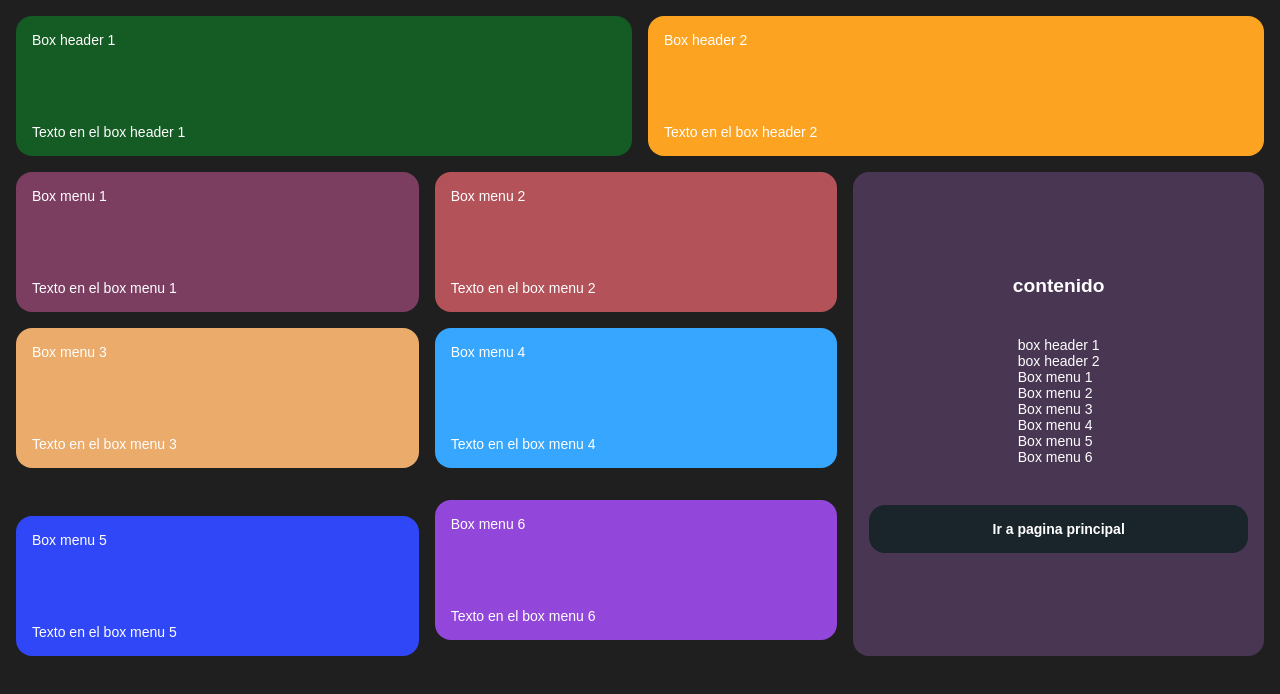
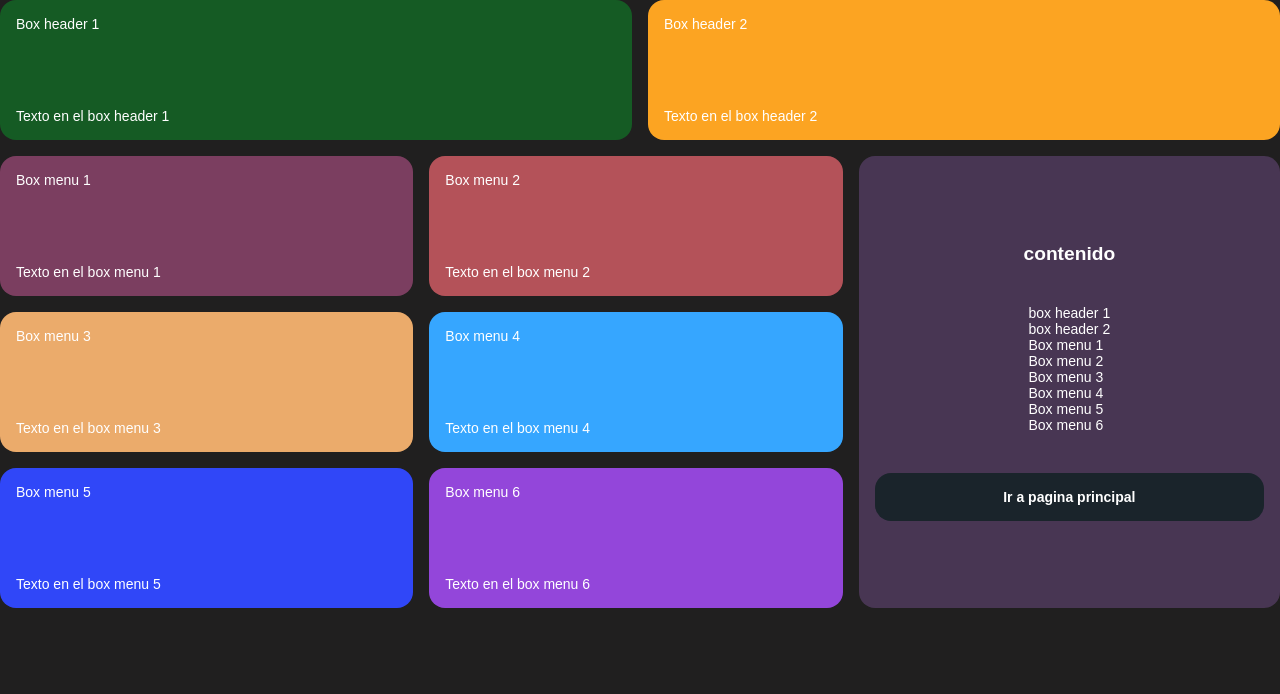
Before and after one commit to alpachm/duty_grid, a plain HTML site: page index.html in a window 1280 px wide. Drawn offline with Linux system fonts and the light colour scheme.

Commit message:
media queries

```diff
--- a/style.css
+++ b/style.css
@@ -29,7 +29,15 @@ body {
     font-family: Arial, Helvetica, sans-serif;
     font-size: 14px;
     color: white;
+    min-height: 100vh;
+}
+
+.conteiner {
+    margin: auto;
+    height: auto;
     padding: 1rem;
+    width: 100%;
+    max-width: 1000px;
 }
 
 /* HEADER */
@@ -162,6 +170,8 @@ body {
 }
 
 @media (min-width:720px) {
+
+
     .section {
         grid-template-columns: 2fr 1fr;
     }
@@ -191,14 +201,14 @@ body {
         grid-column: 2/-1;
     }
 
-    .main__box:nth-child(1) {
-        grid-row: 1/2;
+    .main__box:nth-child(5) {
+        grid-row: 3/-1;
         grid-column: 1/2;
     }
 
-    .main__box:nth-child(1) {
-        grid-row: 1/2;
-        grid-column: 1/2;
+    .main__box:nth-child(6) {
+        grid-row: 3/-1;
+        grid-column: 2/-1;
     }
 
 }
```
Also changed, not shown: index.html (+2 -0 lines).
